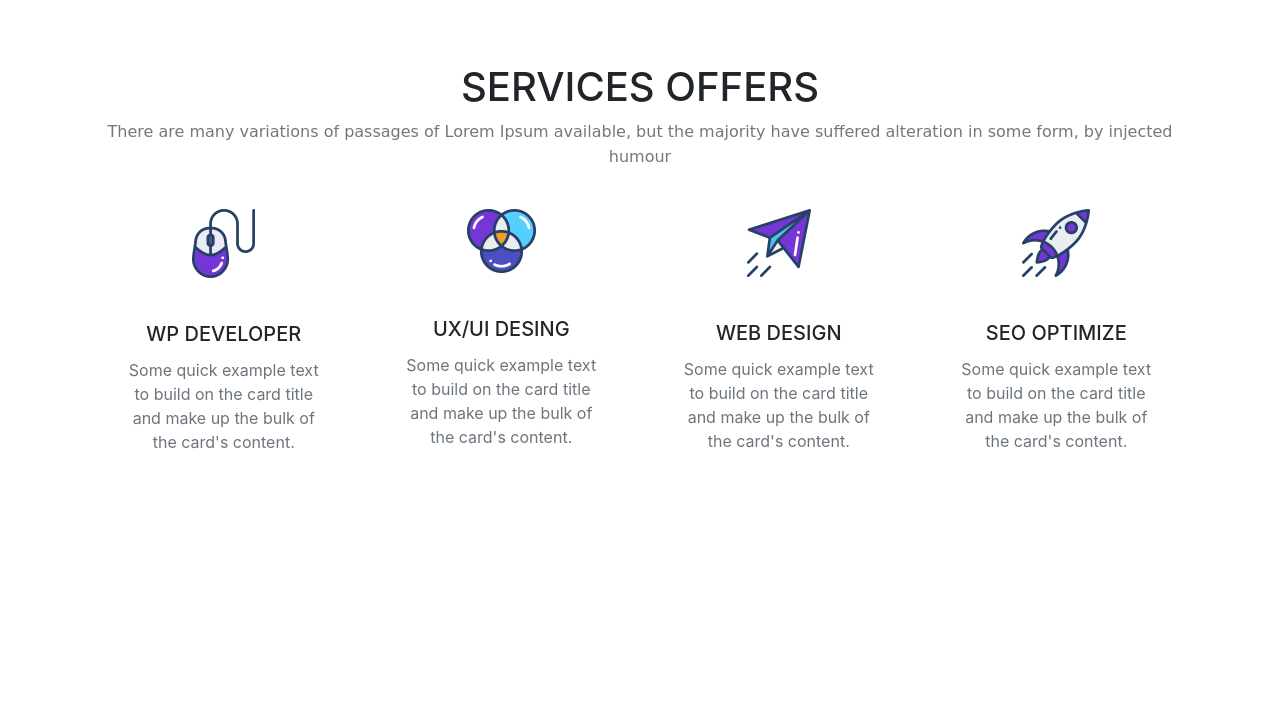
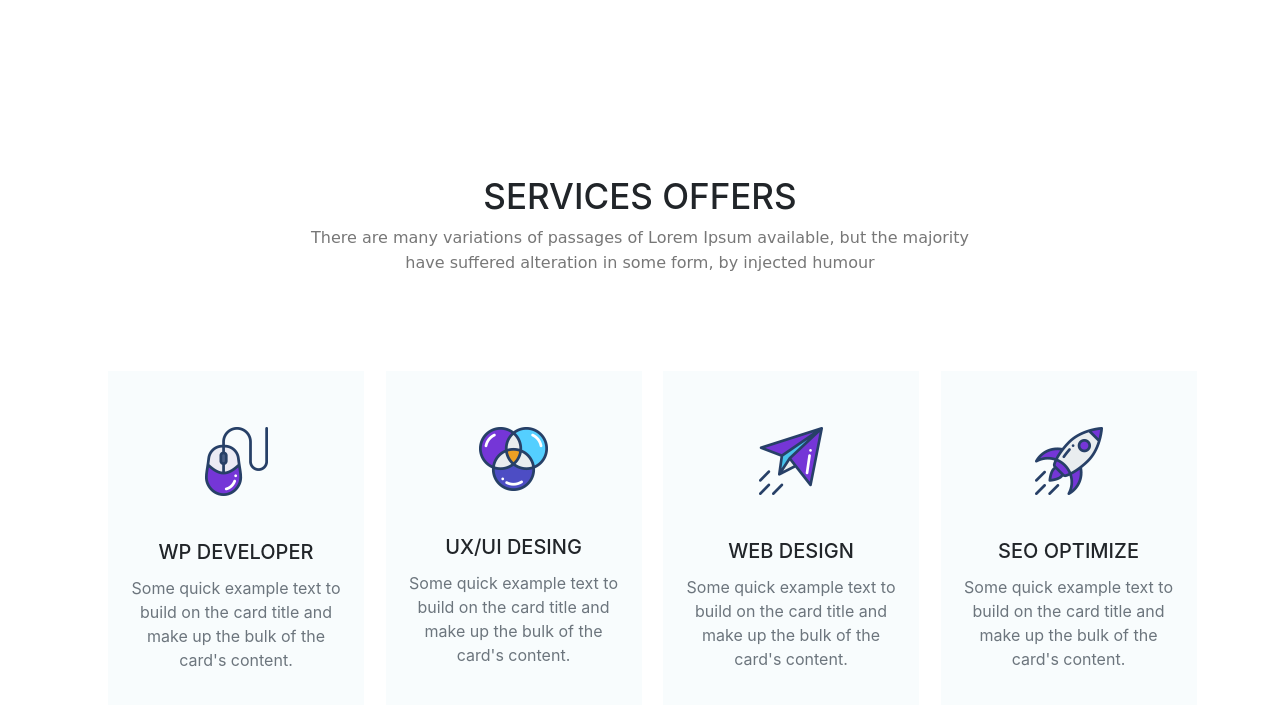
Before and after one commit to TejaVejendla/PortfolioWebsite.HtmlSass, a plain HTML site: page index.html in a window 1280 px wide. Shown: the part 1965-2670 px from the top of the page. Before the commit the page ends 2439 px from the top, so only its background shows below. Drawn offline with nearby package versions, Linux system fonts and the light colour scheme.

Commit message:
Release Version 2020.06.07.370

```diff
--- /dev/null
+++ b/css/_services.scss
@@ -0,0 +1,21 @@
+.site-main .services-area {
+  padding: 7rem 2rem;
+  .services-title {
+    padding: 0 14rem;
+    h1 {
+      font-size: 35px;
+    }
+  }
+  .services {
+    background: rgba(248, 252, 253, 0.973);
+    padding: 2rem 0;
+    width: 16rem;
+    margin: 5rem 0.5rem;
+    transition: box-shadow 0.7s ease;
+    &:hover {
+      box-shadow: $box-shadow;
+    }
+  }
+}
+
+// .site-main > .services-area .services
--- a/css/app.scss
+++ b/css/app.scss
@@ -1,8 +1,9 @@
 @import './variables';
+@import './fonts';
 @import './main';
 @import './navbar';
 @import './_header';
 @import './banner';
 @import './about';
 @import './brand';
-@import './fonts';
+@import './_services';
```
Also changed, not shown: css/app.css, index.html (line endings or trailing spaces), 1 other file.
